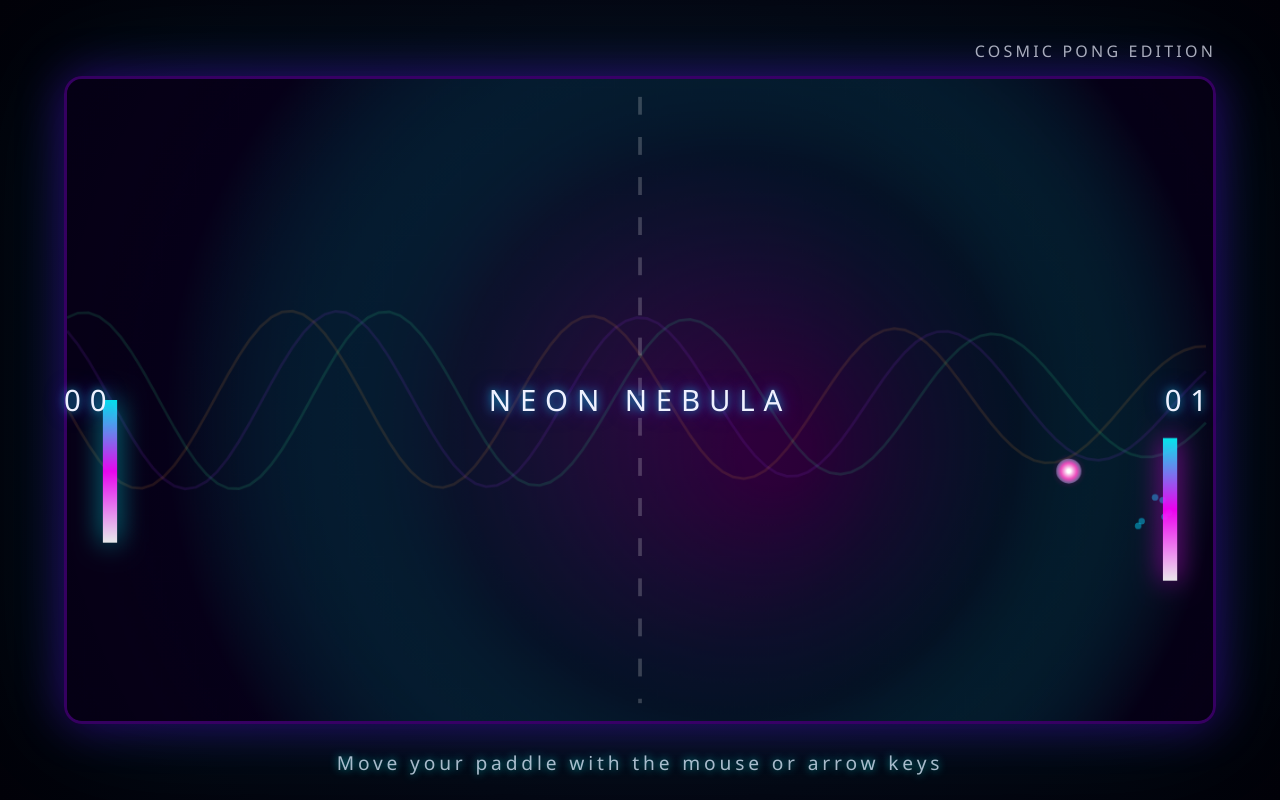
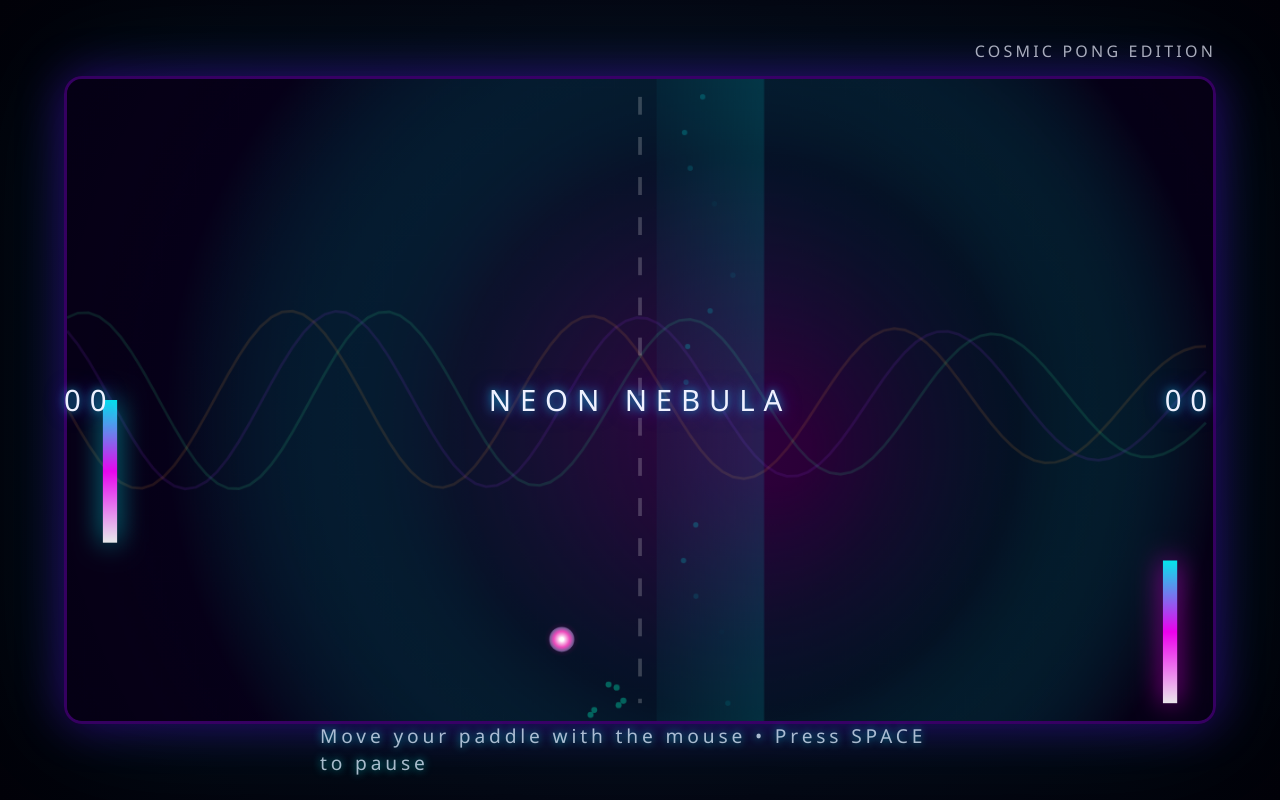
Before and after one commit to AidenY10/Pong, a plain HTML site: page index.html in a window 1280 px wide. Drawn offline with Linux system fonts and the light colour scheme.

Commit message:
Pong now with wind tunnels!

```diff
--- a/index.html
+++ b/index.html
@@ -81,6 +81,46 @@
         letter-spacing: 0.2em;
         text-transform: uppercase;
       }
+
+      .pause-overlay {
+        position: absolute;
+        top: 0;
+        left: 0;
+        width: 100%;
+        height: 100%;
+        background: rgba(0, 0, 0, 0.7);
+        backdrop-filter: blur(3px);
+        display: none;
+        align-items: center;
+        justify-content: center;
+        z-index: 1000;
+      }
+
+      .pause-overlay.active {
+        display: flex;
+      }
+
+      .pause-content {
+        text-align: center;
+        color: #eef1ff;
+      }
+
+      .pause-button {
+        font-size: clamp(2rem, 4vw, 4rem);
+        font-family: "Orbitron", monospace;
+        color: rgba(0, 255, 255, 0.9);
+        text-shadow: 0 0 20px rgba(0, 255, 255, 0.8), 0 0 40px rgba(98, 0, 255, 0.6);
+        letter-spacing: 0.2em;
+        margin-bottom: 1rem;
+        text-transform: uppercase;
+      }
+
+      .pause-instruction {
+        font-size: clamp(1rem, 2vw, 1.5rem);
+        color: rgba(224, 238, 255, 0.8);
+        text-shadow: 0 0 10px rgba(0, 255, 255, 0.6);
+        letter-spacing: 0.1em;
+      }
     </style>
   </head>
   <body>
@@ -90,14 +130,22 @@
       <span>NEON NEBULA</span>
       <span id="rightScore">00</span>
     </div>
-    <div class="instructions">Move your paddle with the mouse or arrow keys</div>
+    <div class="instructions">Move your paddle with the mouse • Press SPACE to pause</div>
     <div class="signature">COSMIC PONG EDITION</div>
+
+    <div class="pause-overlay" id="pauseOverlay">
+      <div class="pause-content">
+        <div class="pause-button">⏸ PAUSED</div>
+        <div class="pause-instruction">Press SPACE to resume</div>
+      </div>
+    </div>
 
     <script>
       const canvas = document.getElementById("gameCanvas");
       const ctx = canvas.getContext("2d");
       const leftScoreEl = document.getElementById("leftScore");
       const rightScoreEl = document.getElementById("rightScore");
+      const pauseOverlay = document.getElementById("pauseOverlay");
 
       const config = {
         paddleHeight: 160,
@@ -105,8 +153,8 @@
         paddleGlow: "rgba(0, 255, 255, 0.65)",
         ballRadius: 14,
         ballGlow: "rgba(255, 0, 170, 0.65)",
-        maxBallSpeed: 16,
-        baseBallSpeed: 8,
+        maxBallSpeed: 10,
+        baseBallSpeed: 4,
         particleCount: 80,
         aiLag: 0.22,
       };
@@ -118,7 +166,11 @@
         scores: { left: 0, right: 0 },
         particles: [],
         time: 0,
-        keys: { ArrowUp: false, ArrowDown: false },
+        paused: false,
+        aiFatigue: 0,
+        rallyStartTime: 0,
+        windTunnel: { active: false, startTime: 0, direction: 1, strength: 0, x: 0 },
+        lastWindTunnelTime: 0,
       };
 
       function resetBall(direction = 1) {
@@ -128,11 +180,23 @@
         const speed = config.baseBallSpeed + Math.random() * 2;
         state.ball.vx = Math.cos(angle) * speed * direction;
         state.ball.vy = Math.sin(angle) * speed;
+        // Reset AI fatigue at the start of each rally
+        state.aiFatigue = 0;
+        state.rallyStartTime = state.time;
       }
 
       function updateScores() {
         leftScoreEl.textContent = state.scores.left.toString().padStart(2, "0");
         rightScoreEl.textContent = state.scores.right.toString().padStart(2, "0");
+      }
+
+      function togglePause() {
+        state.paused = !state.paused;
+        if (state.paused) {
+          pauseOverlay.classList.add('active');
+        } else {
+          pauseOverlay.classList.remove('active');
+        }
       }
 
       function clamp(val, min, max) {
@@ -155,12 +219,6 @@
         }
       }
 
-      function handleInput(delta) {
-        const speed = 620 * delta;
-        if (state.keys.ArrowUp) state.player.y -= speed;
-        if (state.keys.ArrowDown) state.player.y += speed;
-        state.player.y = clamp(state.player.y, 20, canvas.height - config.paddleHeight - 20);
-      }
 
       let pointerY = state.player.y + config.paddleHeight / 2;
       canvas.addEventListener("pointermove", (event) => {
@@ -170,21 +228,28 @@
       });
 
       window.addEventListener("keydown", (event) => {
-        if (event.key in state.keys) state.keys[event.key] = true;
-      });
-
-      window.addEventListener("keyup", (event) => {
-        if (event.key in state.keys) state.keys[event.key] = false;
+        if (event.key === ' ') {
+          event.preventDefault();
+          togglePause();
+        }
       });
 
       function update(delta) {
         state.time += delta;
-        handleInput(delta);
 
-        // Smoothly move towards pointer control
-        state.player.y += (pointerY - state.player.y) * 0.18;
+        // Smoothly move towards pointer control with speed cap
+        const playerTargetDistance = pointerY - state.player.y;
+        const playerMoveDistance = Math.sign(playerTargetDistance) * Math.min(Math.abs(playerTargetDistance) * 0.18, 800 * delta);
+        state.player.y += playerMoveDistance;
 
         const ball = state.ball;
+
+        // Gradually increase ball speed over time during rallies
+        const ballRallyTime = state.time - state.rallyStartTime;
+        const speedIncrease = Math.min(1.5, ballRallyTime * 0.1); // Max 50% speed increase
+        const currentMaxSpeed = config.maxBallSpeed + speedIncrease;
+        const currentBaseSpeed = config.baseBallSpeed + speedIncrease * 0.5;
+
         ball.x += ball.vx;
         ball.y += ball.vy;
 
@@ -203,15 +268,56 @@
         ) {
           const relative = (ball.y - (state.player.y + config.paddleHeight / 2)) / (config.paddleHeight / 2);
           ball.vx = Math.abs(ball.vx) * 1.05;
-          ball.vx = clamp(ball.vx, 6, config.maxBallSpeed);
-          ball.vy = relative * config.maxBallSpeed * 0.7;
+          ball.vx = clamp(ball.vx, currentBaseSpeed, currentMaxSpeed);
+          ball.vy = relative * currentMaxSpeed * 0.7;
           addParticles(ball.x, ball.y, "rgba(255, 0, 170, 0.75)");
         }
 
-        // AI paddle movement
+        // AI paddle movement with fatigue system
+        const rallyTime = state.time - state.rallyStartTime;
+        // Accumulate fatigue over time during the rally (slower decay)
+        state.aiFatigue = Math.min(1, rallyTime * 0.08);
+
+        // Calculate speed based on fatigue - starts fast, gets slower
+        const baseSpeed = 800 * delta; // Higher base speed
+        const speedDecay = state.aiFatigue * 0.7; // Up to 70% speed reduction
+        const maxSpeed = baseSpeed * (1 - speedDecay);
+
+        // Add some intentional delay based on fatigue
+        const fatigueDelay = state.aiFatigue * 0.5;
+        const adjustedLag = config.aiLag + fatigueDelay;
+
         const targetY = ball.y - config.paddleHeight / 2 + Math.sin(state.time * 1.7) * 35;
-        state.ai.y += (targetY - state.ai.y) * config.aiLag;
+        const targetDistance = targetY - state.ai.y;
+        const moveDistance = Math.sign(targetDistance) * Math.min(Math.abs(targetDistance) * adjustedLag, maxSpeed);
+        state.ai.y += moveDistance;
         state.ai.y = clamp(state.ai.y, 20, canvas.height - config.paddleHeight - 20);
+
+        // Wind tunnel system
+
+        // Check if we should spawn a new wind tunnel
+        const timeSinceLastWind = state.time - state.lastWindTunnelTime;
+        const windSpawnChance = Math.min(0.3, rallyTime * 0.02); // Increases with rally time
+
+        if (!state.windTunnel.active && timeSinceLastWind > 3 && Math.random() < windSpawnChance) {
+          state.windTunnel.active = true;
+          state.windTunnel.startTime = state.time;
+          state.windTunnel.direction = Math.random() < 0.5 ? 1 : -1;
+          state.windTunnel.strength = 0.2 + Math.random() * 0.5;
+          state.windTunnel.x = canvas.width * 0.33 + Math.random() * (canvas.width * 0.34); // 1/3 to 2/3 of board
+          state.lastWindTunnelTime = state.time;
+        }
+
+        // Check if wind tunnel should end (5 seconds duration)
+        if (state.windTunnel.active && state.time - state.windTunnel.startTime > 5) {
+          state.windTunnel.active = false;
+        }
+
+        // Apply wind tunnel effect to ball when in wind tunnel area
+        if (state.windTunnel.active && ball.x > state.windTunnel.x - 60 && ball.x < state.windTunnel.x + 60) {
+          const windForce = state.windTunnel.strength * state.windTunnel.direction * delta * 40;
+          ball.vy += windForce;
+        }
 
         // AI paddle collision
         if (
@@ -222,8 +328,8 @@
         ) {
           const relative = (ball.y - (state.ai.y + config.paddleHeight / 2)) / (config.paddleHeight / 2);
           ball.vx = -Math.abs(ball.vx) * 1.05;
-          ball.vx = clamp(ball.vx, -config.maxBallSpeed, -6);
-          ball.vy = relative * config.maxBallSpeed * 0.75;
+          ball.vx = clamp(ball.vx, -currentMaxSpeed, -currentBaseSpeed);
+          ball.vy = relative * currentMaxSpeed * 0.75;
           addParticles(ball.x, ball.y, "rgba(0, 220, 255, 0.75)");
         }
 
@@ -325,15 +431,61 @@
         }
       }
 
+      function drawWindTunnel() {
+        if (!state.windTunnel.active) return;
+
+        ctx.save();
+
+        // Create wind tunnel visual effect
+        const tunnelX = state.windTunnel.x;
+        const tunnelWidth = 120;
+        const tunnelHeight = canvas.height;
+        const windAge = state.time - state.windTunnel.startTime;
+        const alpha = Math.sin(windAge * 3) * 0.3 + 0.4; // Pulsing effect
+
+        // Draw wind tunnel area
+        const gradient = ctx.createLinearGradient(tunnelX - tunnelWidth/2, 0, tunnelX + tunnelWidth/2, 0);
+        if (state.windTunnel.direction > 0) {
+          gradient.addColorStop(0, `rgba(0, 255, 255, ${alpha * 0.2})`);
+          gradient.addColorStop(1, `rgba(0, 255, 255, ${alpha * 0.6})`);
+        } else {
+          gradient.addColorStop(0, `rgba(255, 100, 255, ${alpha * 0.6})`);
+          gradient.addColorStop(1, `rgba(255, 100, 255, ${alpha * 0.2})`);
+        }
+
+        ctx.fillStyle = gradient;
+        ctx.fillRect(tunnelX - tunnelWidth/2, 0, tunnelWidth, tunnelHeight);
+
+        // Draw wind particles
+        for (let i = 0; i < 15; i++) {
+          const y = (state.time * 100 + i * 40) % tunnelHeight;
+          const x = tunnelX + (Math.sin(state.time * 2 + i) * 30);
+          const particleAlpha = Math.sin(state.time * 4 + i) * 0.5 + 0.5;
+
+          ctx.fillStyle = state.windTunnel.direction > 0
+            ? `rgba(0, 255, 255, ${particleAlpha * alpha})`
+            : `rgba(255, 100, 255, ${particleAlpha * alpha})`;
+          ctx.beginPath();
+          ctx.arc(x, y, 3, 0, Math.PI * 2);
+          ctx.fill();
+        }
+
+        ctx.restore();
+      }
+
       let lastTime = performance.now();
       function loop(timestamp) {
         const delta = Math.min((timestamp - lastTime) / 1000, 0.033);
         lastTime = timestamp;
 
-        update(delta);
+        // Only update game logic if not paused
+        if (!state.paused) {
+          update(delta);
+        }
 
         ctx.clearRect(0, 0, canvas.width, canvas.height);
         drawBackground(state.time);
+        drawWindTunnel();
         drawParticles();
         drawPaddle(state.player, config.paddleGlow);
         drawPaddle(state.ai, "rgba(255, 0, 255, 0.7)");
```
